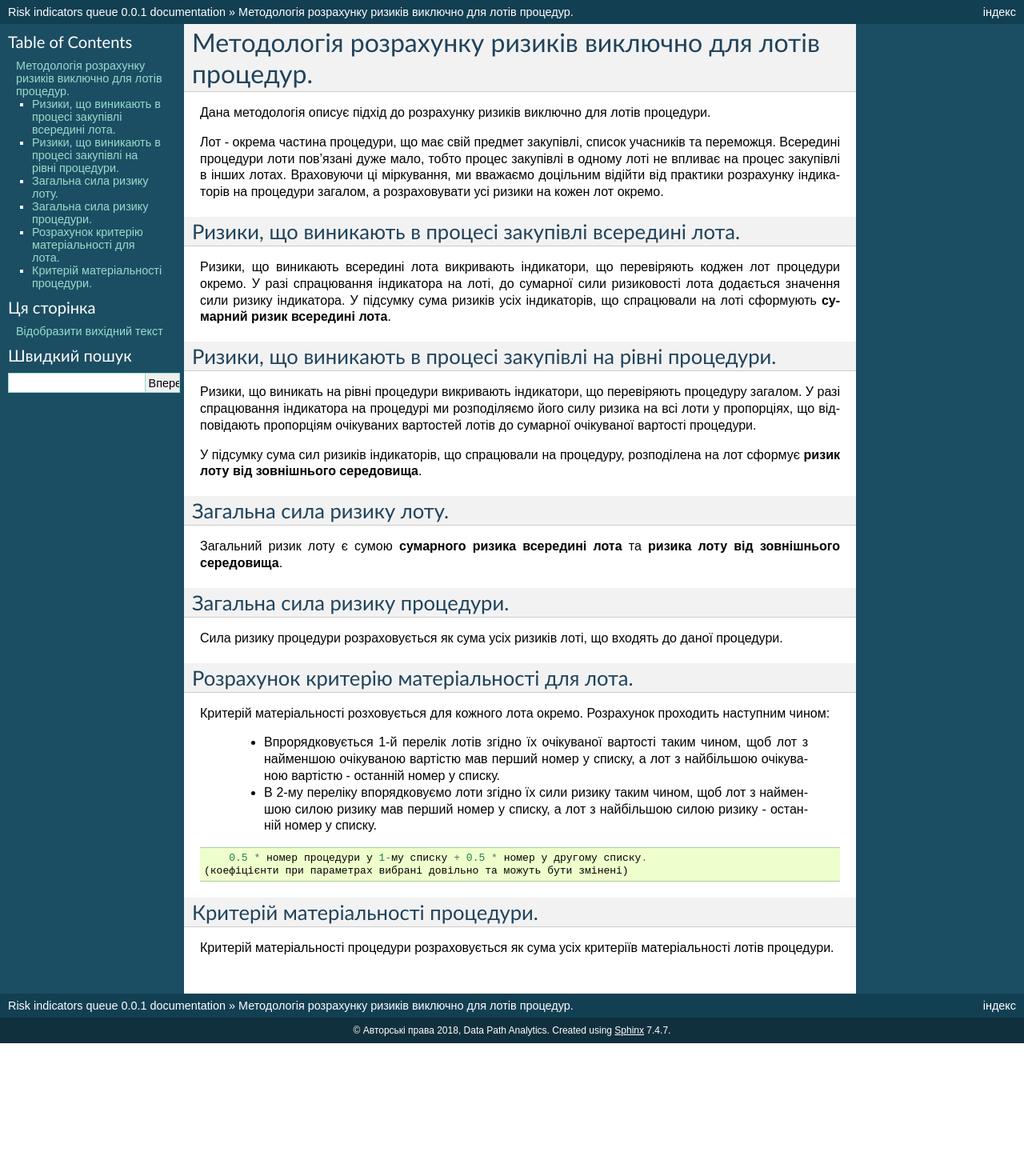
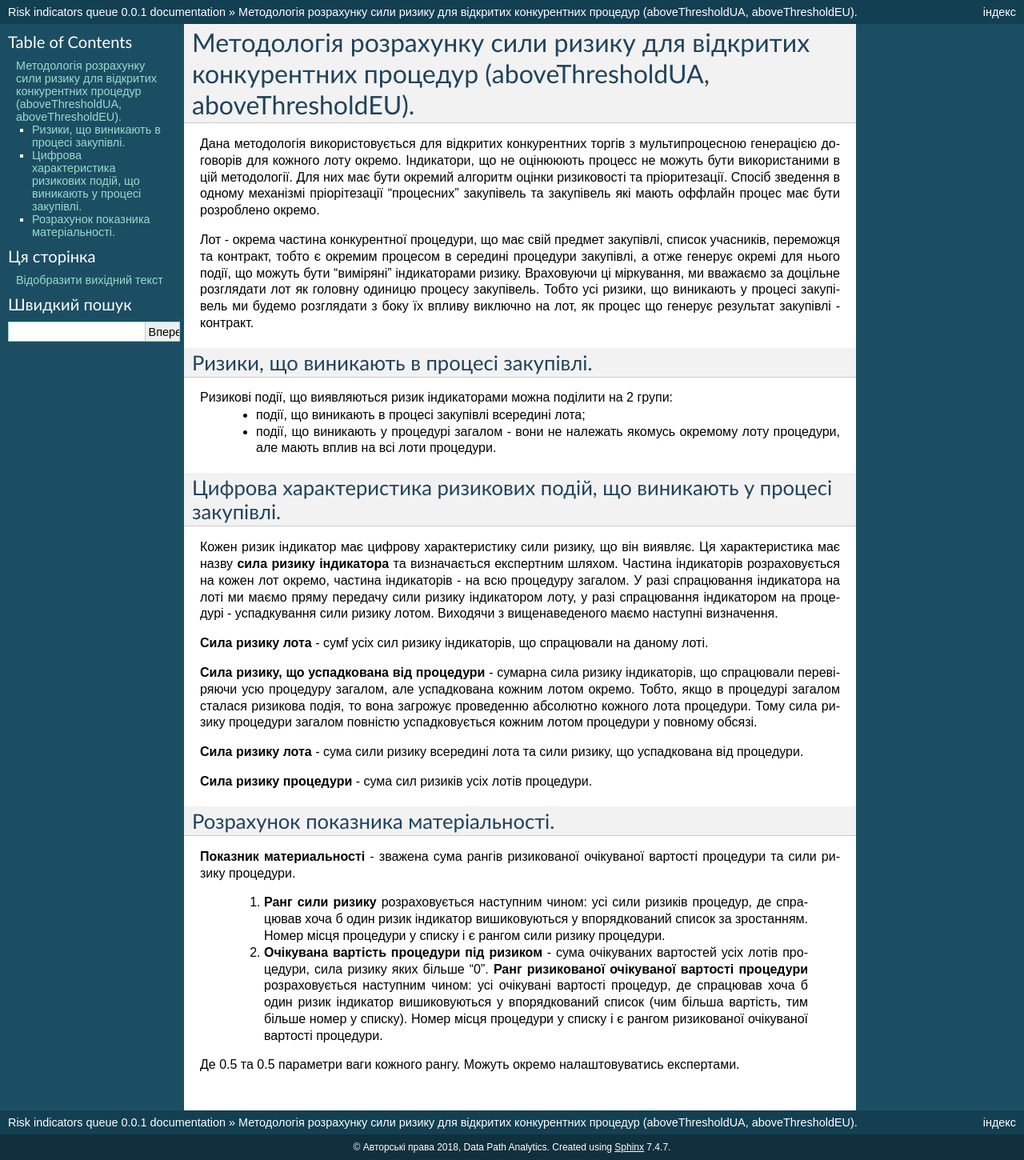
Before and after one commit to DataPathAnalytics/indicators-queue, a Sphinx documentation site: the page built from docs/risks_only_on_lots.rst, in a window 1280 px wide. Shown: the whole page at 80% size. Built offline with Sphinx 7.4.7, drawn with Linux system fonts in a browser that asks for light colours; before the commit the page ends 1304 px from its top, so only the background shows below that.

Commit message:
Update risks_only_on_lots.rst

```diff
--- a/docs/risks_only_on_lots.rst
+++ b/docs/risks_only_on_lots.rst
@@ -1,59 +1,45 @@
-###########################################################
-Методологія розрахунку ризиків виключно для лотів процедур.
-###########################################################
+############################################################################################################
+Методологія розрахунку сили ризику для відкритих конкурентних процедур (aboveThresholdUA, aboveThresholdEU).
+############################################################################################################
 
-Дана методологія описує підхід до розрахунку ризиків виключно для лотів процедури.
+Дана методологія використовується для відкритих конкурентних торгів з мультипроцесною генерацією договорів для кожного лоту окремо. Індикатори, що не оцінююють процесс не можуть бути використаними в цій методології. Для них має бути окремий алгоритм оцінки ризиковості та пріоритезації. Спосіб зведення в одному механізмі пріорітезації “процесних” закупівель та закупівель які мають оффлайн процес має бути розроблено окремо.
 
-Лот - окрема частина процедури, що має свій предмет закупівлі, список учасників та переможця. Всередині процедури лоти пов'язані дуже мало, тобто процес закупівлі в одному лоті не впливає на процес закупівлі в інших лотах. Враховуючи ці міркування, ми вважаємо доцільним відійти від практики розрахунку індикаторів на процедури загалом, а розраховувати усі ризики на кожен лот окремо.
+Лот - окрема частина  конкурентної процедури, що має свій предмет закупівлі, список учасників, переможця та контракт, тобто є окремим процесом в середині процедури закупівлі, а отже генерує окремі для нього події, що можуть бути “виміряні” індикаторами ризику.  Враховуючи ці міркування, ми вважаємо за доцільне розглядати лот як головну одиницю процесу закупівель. Тобто усі ризики, що виникають у процесі закупівель ми будемо розглядати з боку їх впливу виключно на лот, як процес що генерує результат закупівлі - контракт.
+
+=========================================
+Ризики, що виникають в процесі закупівлі.
+=========================================
+
+Ризикові події, що виявляються ризик індикаторами можна поділити на 2 групи:
+ + події, що виникають в процесі закупівлі всередині лота;
+ + події, що виникають у процедурі загалом - вони не належать якомусь окремому лоту процедури, але мають вплив на всі лоти процедури.
 
 
-========================================================
-Ризики, що виникають в процесі закупівлі всередині лота.
-========================================================
+=========================================================================
+Цифрова характеристика ризикових подій, що виникають у процесі закупівлі.
+=========================================================================
 
-Ризики, що виникають всередині лота викривають індикатори, що перевіряють коджен лот процедури окремо. У разі спрацювання індикатора на лоті, до сумарної сили ризиковості лота додається значення сили ризику індикатора.  У підсумку сума ризиків усіх індикаторів, що спрацювали на лоті сформують **сумарний ризик всередині лота**.
+Кожен ризик індикатор має цифрову характеристику сили ризику, що він виявляє. Ця характеристика має назву **сила ризику індикатора** та визначається експертним шляхом.
+Частина індикаторів розраховується на кожен лот окремо, частина індикаторів - на всю процедуру загалом.  У разі спрацювання індикатора на лоті ми маємо пряму передачу сили ризику індикатором лоту, у разі спрацювання індикатором на процедурі - успадкування сили ризику лотом. Виходячи з вищенаведеного маємо наступні визначення.
 
-============================================================
-Ризики, що виникають в процесі закупівлі на рівні процедури.
-============================================================
+**Сила ризику лота** - сумf усіх сил ризику індикаторів, що спрацювали на даному лоті.
 
-Ризики, що виникать на рівні процедури викривають індикатори, що перевіряють процедуру загалом. У разі спрацювання індикатора на процедурі ми розподіляємо його силу ризика на всі лоти у пропорціях, що відповідають пропорціям очікуваних вартостей лотів до сумарної очікуваної вартості процедури.
+**Сила ризику, що успадкована від процедури** - сумарна сила ризику індикаторів, що спрацювали перевіряючи усю процедуру загалом, але успадкована кожним лотом окремо. Тобто, якщо в процедурі загалом сталася ризикова подія, то вона загрожує проведенню абсолютно кожного лота процедури. Тому сила ризику процедури загалом повністю успадковується кожним лотом процедури у повному обсязі.
+
+**Сила ризику лота** - сума сили ризику всередині лота та сили ризику, що успадкована від процедури.
+
+**Сила ризику процедури** - сума сил ризиків усіх лотів процедури.
+
+====================================
+Розрахунок показника матеріальності.
+====================================
+
+**Показник материальності** - зважена сума рангів ризикованої очікуваної вартості процедури та сили ризику процедури.
+
+    1. **Ранг сили ризику** розраховується наступним чином: усі сили ризиків процедур, де спрацював хоча б один ризик індикатор вишиковуються у впорядкований список за зростанням.  Номер місця процедури у списку і є рангом сили ризику процедури.
+    2. **Очікувана вартість процедури під ризиком** - сума очікуваних вартостей усіх лотів процедури, сила ризику яких більше “0”. **Ранг ризикованої очікуваної вартості процедури** розраховується наступним чином: усі очікувані вартості процедур, де спрацював хоча б один ризик індикатор вишиковуються у впорядкований список (чим більша вартість, тим більше номер у списку). Номер місця процедури у списку і є рангом ризикованої очікуваної вартості процедури.
 
 .. code ::
-  Наприклад, якщо процедури має 2 лоти, і перший лот складає 30% від загальної вартості процедури, а другий - 70% від загалотої вартості процедури, то про спрацюванні ризик індикатора на процедуру загалом, кожен лот отримає:
-  1 лот - "сила ризику індикатора" * 0.3
-  2 лот - "сила ризику індикатора" * 0.7
+  0.5 * ранг сили ризику + 0.5 * ранг ризикованої очікуваної вартості
 
-У підсумку сума сил ризиків індикаторів, що спрацювали на процедуру, розподілена на лот сформує **ризик лоту від зовнішнього середовища**.
-
-==========================
-Загальна сила ризику лоту.
-==========================
-
-Загальний ризик лоту є сумою **сумарного ризика всередині лота** та **ризика лоту від зовнішнього середовища**.
-
-===============================
-Загальна сила ризику процедури.
-===============================
-
-Сила ризику процедури розраховується як сума усіх ризиків лоті, що входять до даної процедури.
-
-============================================
-Розрахунок критерію матеріальності для лота.
-============================================
-
-Критерій матеріальності розховується для кожного лота окремо. Розрахунок проходить наступним чином:
-
-  + Впрорядковується 1-й перелік лотів згідно їх очікуваної вартості таким чином, щоб лот з найменшою очікуваною вартістю мав перший номер у списку, а лот з найбільшою очікуваною вартістю - останній номер у списку.
-  + В 2-му переліку впорядковуємо лоти згідно їх сили ризику таким чином, щоб лот з найменшою силою ризику мав перший номер у списку, а лот з найбільшою силою ризику - останній номер у списку.
-
-.. code ::
-
-      0.5 * номер процедури у 1-му списку + 0.5 * номер у другому списку.
-  (коефіцієнти при параметрах вибрані довільно та можуть бути змінені)
-
-==================================
-Критерій матеріальності процедури.
-==================================
-
-Критерій матеріальності процедури розраховується як сума усіх критеріїв матеріальності лотів процедури.
+Де 0.5 та 0.5 параметри ваги кожного рангу. Можуть окремо налаштовуватись експертами.
```
